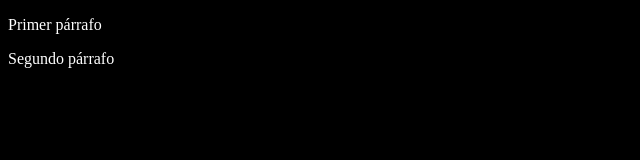
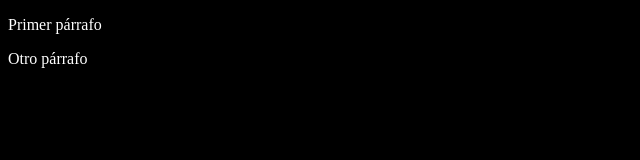
Before and after one commit to nievesgtgt/prueba, a plain HTML site: page index.html in a window 1280 px wide. Shown: the full height of the page, 0-640 px from the left. Drawn offline with Linux system fonts and the light colour scheme.

Commit message:
Update index.html
Modificacion en github

```diff
--- a/index.html
+++ b/index.html
@@ -7,6 +7,6 @@
 	</head>
 	<body>
 		<p>Primer párrafo</p>
-		<p>Segundo párrafo</p>
+		<p>Otro párrafo</p>
 	</body>
 </html>
```
